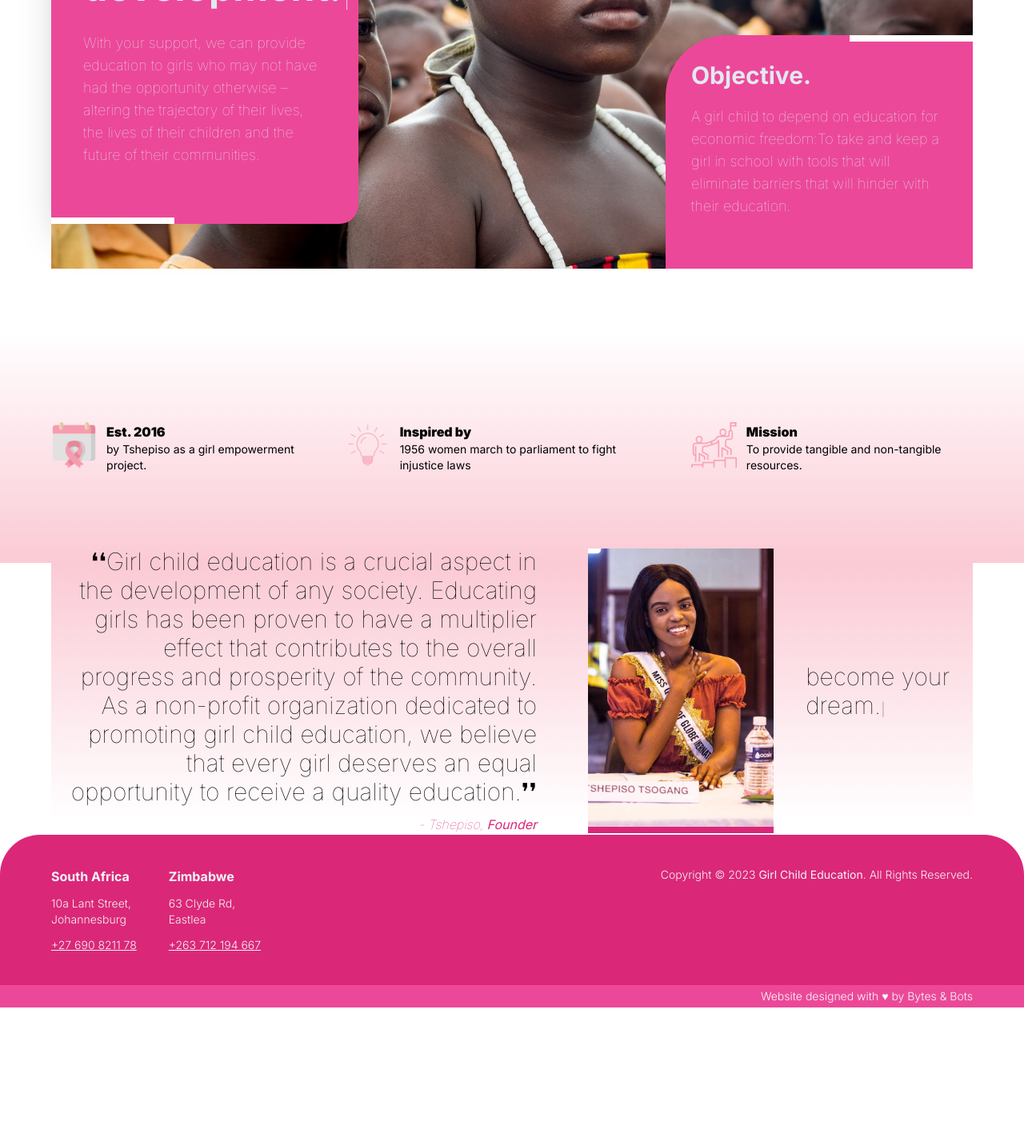
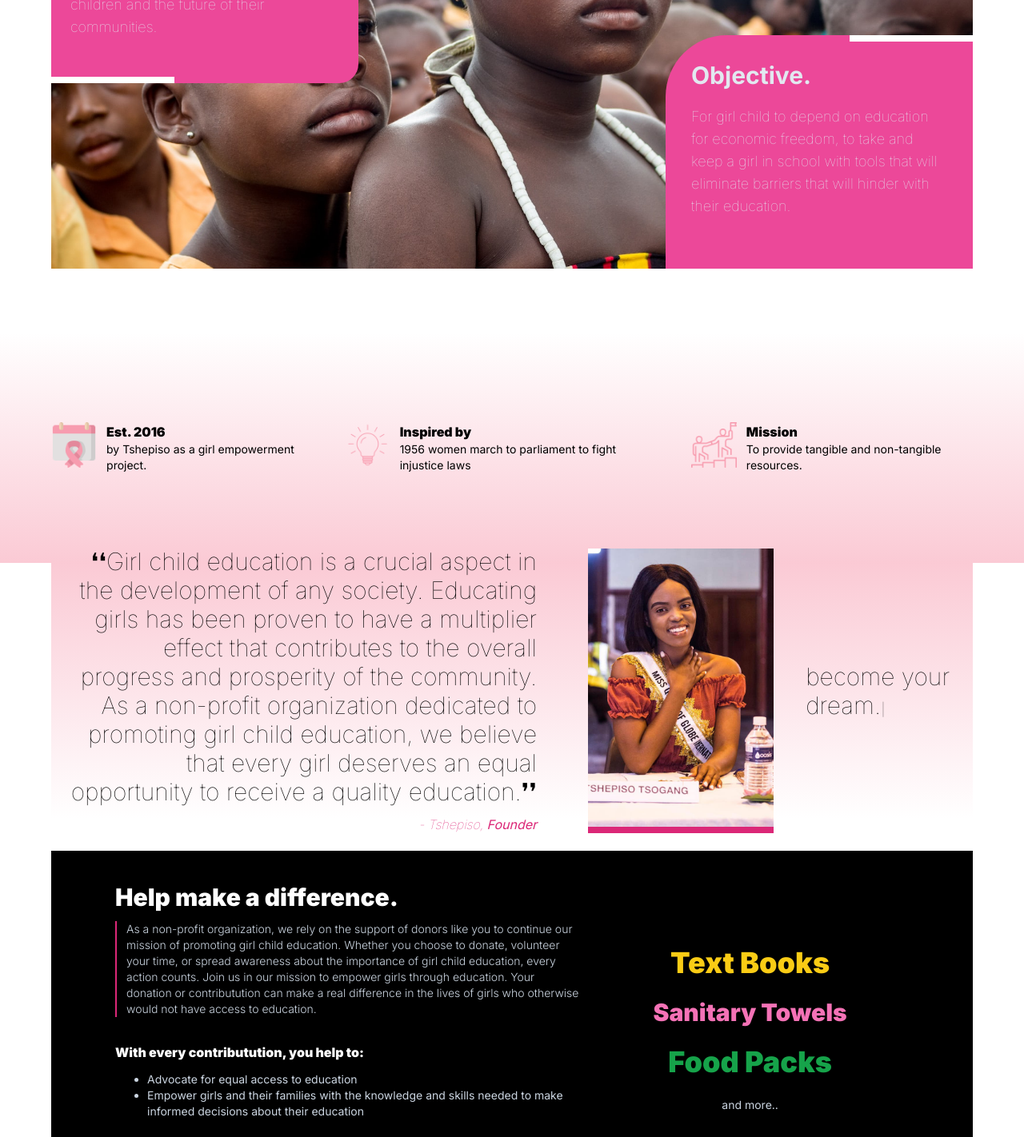
Before and after one commit to kingraphaii/girl-child-education, a Nuxt app: page / in a window 1280 px wide. Shown: the part 460-1882 px from the top of the page at 80% size. Before the commit the page ends 1720 px from the top, so only its background shows below. Built offline with nearby package versions, Linux system fonts and the light colour scheme; what vue-typed-js would draw is missing.

Commit message:
Contribute

```diff
--- a/layouts/default.vue
+++ b/layouts/default.vue
@@ -45,13 +45,13 @@
     style="background-image: url('/amevi-wisdom.jpg')"
   >
     <div
-      class="mx-auto shadow-2xl left-0 p-5 top-0 lg:p-10 bg-pink-500 selection:bg-black absolute text-black w-4/5 lg:w-1/3 rounded-br-3xl after:absolute after:content-[''] sm:after:bottom-0 after:w-2/5 after:border-b-8 after:left-0 after:border-white"
+      class="mx-auto left-0 p-5 top-0 lg:p-6 bg-pink-500 selection:bg-black absolute text-black w-4/5 lg:w-1/3 rounded-br-3xl after:absolute after:content-[''] sm:after:bottom-0 after:w-2/5 after:border-b-8 after:left-0 after:border-white"
     >
       <h3
         class="text-3xl lg:text-5xl font-light lg:font-thin text-slate-200 relative mb-8"
       >
         Every girl child deserves
-        <span ref="typedHero" class="font-bold"></span>
+        <span ref="typedHero" class="font-black"></span>
       </h3>
       <p class="text-lg mt-5 text-slate-200 mb-8 font-thin relative">
         With your support, we can provide education to girls who may not have
@@ -70,7 +70,7 @@
         Objective.
       </h3>
       <p class="text-lg mt-5 text-slate-200 mb-8 font-thin relative">
-        A girl child to depend on education for economic freedom:To take and
+        For girl child to depend on education for economic freedom, to take and
         keep a girl in school with tools that will eliminate barriers that will
         hinder with their education.
       </p>
@@ -114,7 +114,7 @@
   </div>
 
   <div
-    class="px-6 lg:px-0 lg:mx-16 flex gap-10 justify-center mb-5 items-center h-80 relative bg-gradient-to-b from-[#f79cb089]"
+    class="px-6 lg:px-0 lg:mx-16 flex gap-10 justify-center mb-10 items-center h-80 relative bg-gradient-to-b from-[#f79cb089]"
   >
     <div class="text-3xl font-thin px-6 w-3/5 text-right">
       &#10075;&#10075;Girl child education is a crucial aspect in the
@@ -141,6 +141,53 @@
       >
     </div>
   </div>
+
+  <div
+    class="min-h-96 py-10 px-20 lg:mx-16 bg-black flex items-center mb-2 text-white"
+  >
+    <div class="w-3/5">
+      <h2 class="font-black text-3xl mb-3" ref="supportUs">&nbsp;</h2>
+      <p
+        class="text-slate-300 mb-8 text-sm font-light border-l-2 border-l-pink-600 px-3"
+      >
+        As a non-profit organization, we rely on the support of donors like you
+        to continue our mission of promoting girl child education. Whether you
+        choose to donate, volunteer your time, or spread awareness about the
+        importance of girl child education, every action counts. Join us in our
+        mission to empower girls through education. Your donation or
+        contributution can make a real difference in the lives of girls who
+        otherwise would not have access to education.
+      </p>
+
+      <span class="font-black">With every contributution, you help to:</span>
+      <ul class="list-disc pl-10 text-sm mt-3 text-slate-300">
+        <li>Advocate for equal access to education</li>
+        <li>
+          Empower girls and their families with the knowledge and skills needed
+          to make informed decisions about their education
+        </li>
+      </ul>
+      <div class="flex gap-3 mt-6">
+        <a
+          href="."
+          class="bg-white py-3 px-6 rounded-full text-black font-black hover:bg-slate-200"
+        >
+          Contribute
+        </a>
+        <div class="flex flex-col">
+          <div class="text-sm mb-1 text-slate-300">Or give us a call on</div>
+          <div class="text-yellow-700 font-bold">+(27) 81 738 1868</div>
+        </div>
+      </div>
+    </div>
+    <div class="w-2/5 flex flex-col justify-center items-center gap-6">
+      <h3 class="font-black text-4xl text-yellow-400">Text Books</h3>
+      <h3 class="font-black text-3xl text-pink-400">Sanitary Towels</h3>
+      <h3 class="font-black text-4xl text-green-600">Food Packs</h3>
+      <a href="." class="text-sm text-slate-300">and more..</a>
+    </div>
+  </div>
+
   <Footer></Footer>
 </template>
 
@@ -153,10 +200,12 @@ export default {
       strings: [
         "to participate in economic development.",
         "learning opportunities.",
+        "an equal opportunity to receive quality education.",
       ],
-      typeSpeed: 90,
+      typeSpeed: 40,
       loopCount: 3,
       loopDelay: 10000,
+      loop: true,
     };
     const options2 = {
       strings: ["never dim your light.", "become your dream."],
@@ -166,6 +215,13 @@ export default {
 
     this.typed = new Typed(this.$refs.typedHero, options);
     this.typed2 = new Typed(this.$refs.becomeYourDream, options2);
+    this.typed3 = new Typed(this.$refs.supportUs, {
+      strings: ["Support Us.", "Help make a difference."],
+      typeSpeed: 80,
+      showCursor: false,
+      loopCount: Infinity,
+      loop: false,
+    });
   },
 };
 </script>
```
